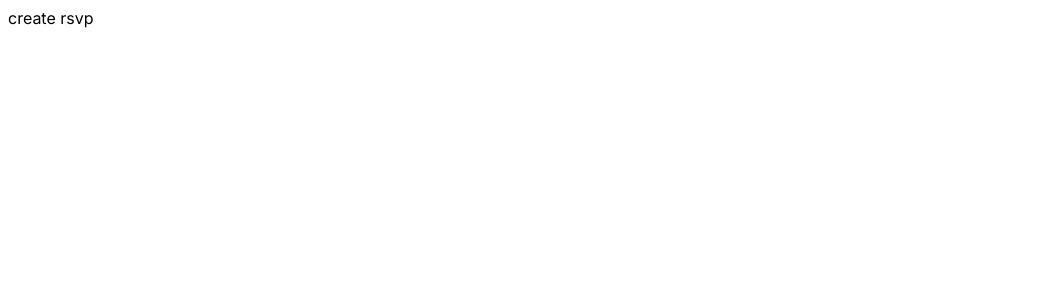
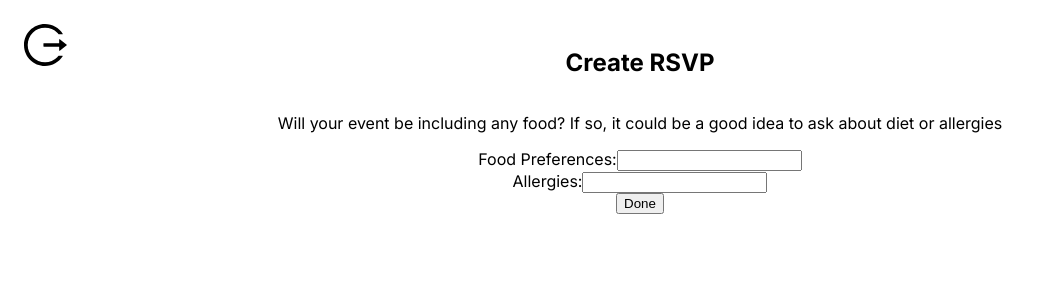
Before and after one commit to nanidam/degree-project-rendezevite, a Next.js app: page /events/create-event/1/create-RSVP in a window 1280 px wide. Shown: the top 300 px of the page, without its empty margins (0-1057 px from the left). Built offline with nearby package versions, Linux system fonts and the light colour scheme.

Commit message:
added create-rsvp

```diff
--- a/app/events/create-event/[eventName]/create-RSVP/page.tsx
+++ b/app/events/create-event/[eventName]/create-RSVP/page.tsx
@@ -1,5 +1,38 @@
-const CreateRsvp = () => {
-  return <>create rsvp</>;
+import Logout from "@/app/components/logout";
+import "./style.scss";
+
+const CreateRsvp = ({
+  params: { eventName },
+}: {
+  readonly params: { readonly eventName: string };
+}) => {
+  if (eventName.includes(".")) {
+    return null;
+  }
+
+  const handleDoneClick = () => {
+    // Handle the logic when the "done" button is clicked
+  };
+
+  return (
+    <section className="create-rsvp-container">
+      <h1 className="choose-template-header">Create RSVP</h1>
+      <Logout />
+      <p>
+        Will your event be including any food? If so, it could be a good idea to ask about
+        diet or allergies
+      </p>
+      <div>
+        <label htmlFor="foodPreferences">Food Preferences:</label>
+        <input type="text" id="foodPreferences" />
+      </div>
+      <div>
+        <label htmlFor="allergies">Allergies:</label>
+        <input type="text" id="allergies" />
+      </div>
+      <button>Done</button>
+    </section>
+  );
 };
 
 export default CreateRsvp;
--- a/app/events/create-event/[eventName]/create-RSVP/style.scss
+++ b/app/events/create-event/[eventName]/create-RSVP/style.scss
@@ -0,0 +1,6 @@
+.create-rsvp-container {
+  display: flex;
+  flex-direction: column;
+  align-items: center;
+  padding: 20px;
+}
```
